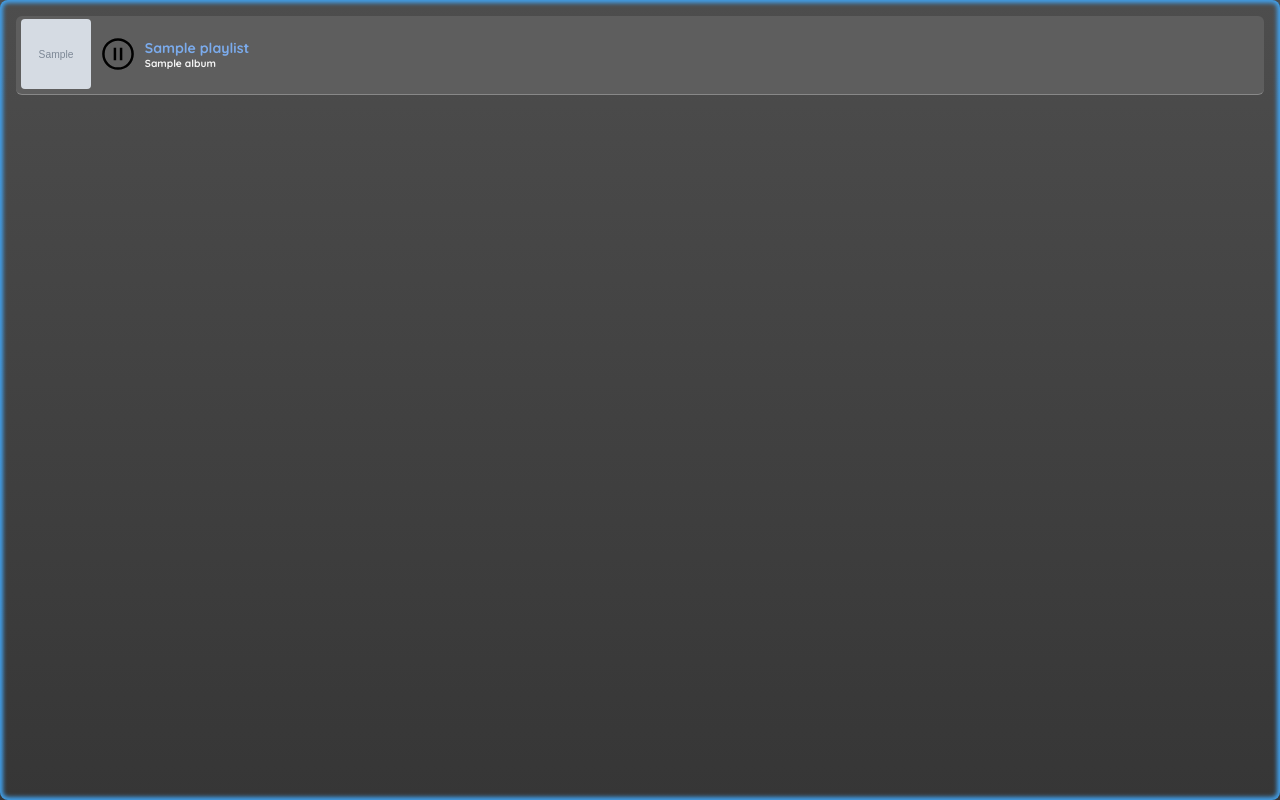
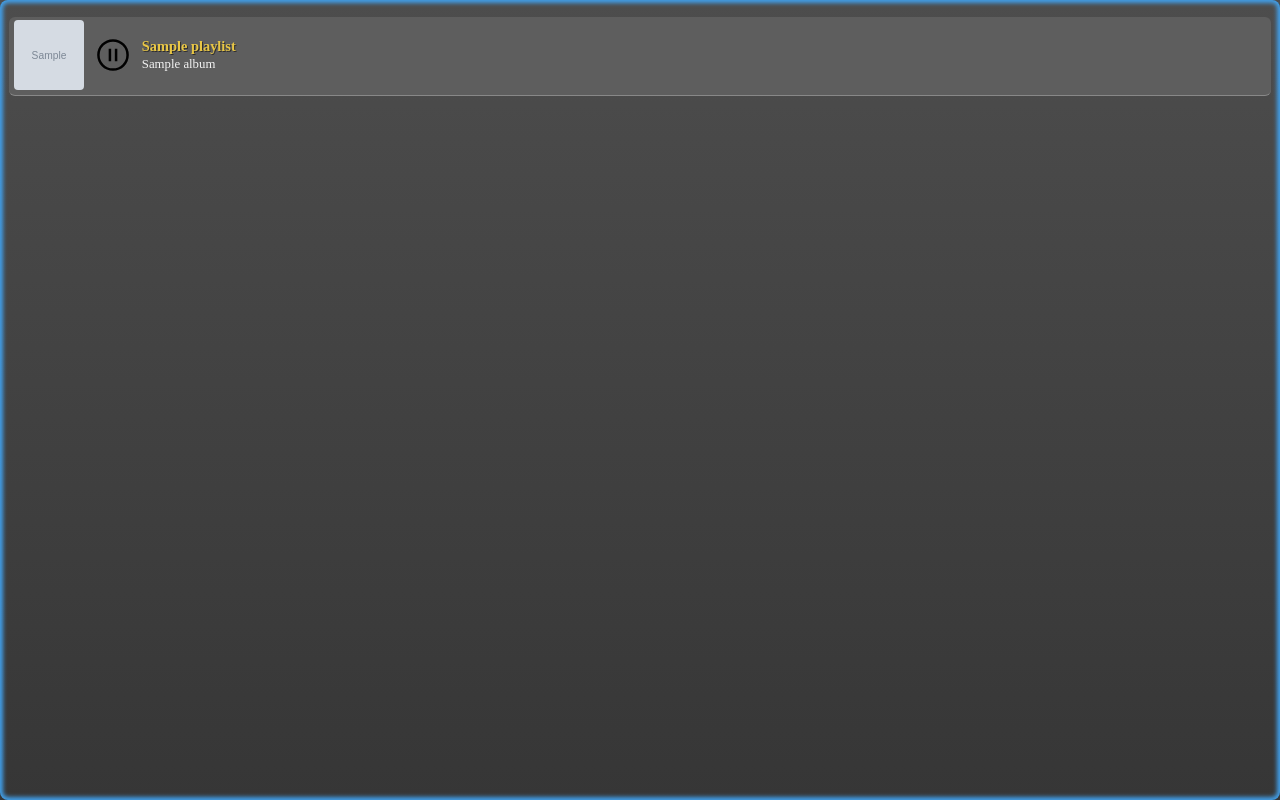
Before and after one commit to vit-posmourny/Playlist, a PHP site: template Views/partials/playlist.php in a window 1280 px wide. Run offline with PHP 8.4, Linux system fonts and the light colour scheme; the template is opened without the code that fills it: most values are stand-ins (such as "Sample title", 1, 10 or a date in 2020); grey boxes marked "Sample" are stand-in pictures.

Commit message:
spravil cas, lepsi clipping praveho nav panelu

```diff
--- a/Views/css/main-styles.css
+++ b/Views/css/main-styles.css
@@ -20,6 +20,7 @@ body {
     width: 100vw;
     margin: 0;
     background-color: #262626;
+    overflow: hidden;
 }
 
 
@@ -90,9 +91,10 @@ body {
 
 
 .nav-right {
+    display: flex;
+    flex-direction: column;
     width: 30vw;
     background-color: #5e5e5e;
-    clip-path: content-box;
     background: var(--background-main);
 }
 
--- a/Views/css/playlist-styles.css
+++ b/Views/css/playlist-styles.css
@@ -12,72 +12,48 @@
     border-radius: 4px;
 }
 
-.list {
-    margin: 0 ;
-    padding: 0 ;
-    list-style-type: none ;
-}
-.flex {
-    display: flex ;
-    align-items: center ;
-    justify-content: space-between ;
-}
 
-.uppercase{
-    text-transform: uppercase ;
-}
-
-
-.player__img {
+.playlist-img {
     height: 70px;
     width: 70px;
 }
 
-.list_play_icon {
+.list-play-icon {
     min-height: var(--size-play-button);
 }
 
 
-.list_play_icon:hover {
+.list-play-icon:hover {
     cursor: pointer;
 }
 
-
-.list_play_button {
-    display: flex;
-    justify-content: center;
-    align-items: center;
-    border-radius: var(--size-play-button);
-    width: var(--size-play-button);
-    height: var(--size-play-button);
-    visibility: hidden;
-}
-
-
-.player__title {
-    font-size: .8em ;
-    font-weight: bold ;
-    color: #f6f6f6;
-}
-
-
-.player__playlist {
+.playlist-main {
     display: flex;
     flex-direction: column;
     flex-shrink: 1;
     height: 100% ;
     padding-block: 1rem;
-    padding-inline: 1rem;
+    padding-inline: 0.5rem;
     font-family: 'Quicksand', sans-serif ;
     border-radius: 0.5rem;
     box-shadow: inset 0 0 4px 3px #42A1ECFF;
-    overflow: hidden;
+    overflow-x: hidden;
+}
 
+
+.mask {
+    mask-clip: fill-box;
+}
+
+.div-for-li {
+    overflow: overlay;
+    margin: 1px;
 }
 
 /*celý kontent <li>*/
-.player__song {
-    gap: 0 7px ;
+.playlist-item {
+    box-sizing: content-box;
+    gap: 0 9px ;
     display: flex;
     align-items: center;
     margin-bottom: .5em ;
@@ -85,20 +61,62 @@
     border-bottom: .1em solid #d8d8d859 ;
     border-radius: 6px;
     background-color: #5e5e5e;
+    overflow: hidden;
+}
+
+.song-text-area {
+    display: flex;
+    flex-direction: column;
+}
+
+.inlineFlex {
+    display: flex;
+    justify-content: space-between;
+    width: 200px;
+}
+
+.track-name {
+    font-size: 0.9em ;
+    color: #e8c645;
+    font-family: "Franklin Gothic Book";
+    text-shadow: 1px 1px #2d2c2c;
+}
+
+table {
+    white-space: nowrap;
+    width: 240;
+}
+
+td {
+    border-color: #006DBC;
+}
+
+.td-title {
+    font-size: 0.8em ;
+    color: #f3f3f3;
+    font-family: "Franklin Gothic Book";
+    margin-top: 2px;
 }
 
 
-.player__track-name {
-    font-size: 1.1em ;
-    color: #7babec;
+.td-track-time {
+    margin-left: 25px;
+    margin-top: 2px;
+    font-size: .7em ;
+    color: #f3f3f3;
+    height: fit-content ;
+    align-self: flex-end;
+    font-family: system-ui;
+    color: #42A1EC;
+    letter-spacing: 1px;
 }
 
-
-.player__track-time {
-    margin-left: 25px;
-    font-size: .8em ;
-    font-weight: bold ;
-    color: #F6F6F6FF ;
-    height: fit-content ;
-    align-self: flex-end ;
+ul {
+    display: block;
+    list-style-type: none;
+    margin-block-start:0em;
+    margin-block-end:0em;
+    margin-inline-start: 0px;
+    margin-inline-end: 0px;
+    padding-inline-start: 0px;
 }
--- a/Views/js/audio_track_driver.js
+++ /dev/null
@@ -1,3 +0,0 @@
-let audio = document.getElementById('myAudio');
-
-audio.setAttribute('src', $playlist['track_path']);
--- a/Views/partials/playlist.php
+++ b/Views/partials/playlist.php
@@ -3,32 +3,47 @@
 $playicon = "\Playlist\images\pause_circle_FILL0_wght300_GRAD0_opsz24.svg";
 $index = 0;
 
-echo '<ul class="player__playlist list">';
+echo '<ul class="playlist-main mask">
+
+        <div class="div-for-li">';
+
 
 foreach ($playlist as $song)
 {
+    echo '
+        <li class="playlist-item">
 
-    echo '
-        <li class="player__song">
+            <audio id="myAudio'.$index.'" ontimeupdate="updateTrackTime(this)" class="state_pause audio_class"
 
-            <audio id="myAudio'.$index.'" ontimeupdate="getCurrTime()" class="state_pause audio_class" src="'.$song['track_path'].'"></audio>
+                    src="'.$song['track_path'].'">
 
-            <img class="player__img img" src="'.$song['img_path'].'" alt="cover">
+            </audio>
 
-            <img id="'.$index.'" class="list_play_icon" onclick="getElementId(event)"  src="'.$playicon.'" data-track-path="'.$song['track_path'].' alt="play-icon">
+            <img class="playlist-img img" src="'.$song['img_path'].'" alt="cover">
 
-            <p class="player__context">
+            <img id="'.$index.'" class="list-play-icon" onclick="getElementId(event)"
 
-                <b class="player__track-name">'.$song['track_name'].'</b>
-                <span class="flex">
-                        <span class="player__title">'.$song['album'].'</span>
-                        <span id="id-tracktime'.$index.'" class="player__track-time"></span>
-                </span>
-            </p>
+                    src="'.$playicon.'" data-track-path="'.$song['track_path'].' alt="play-icon">
+
+            <div class="song-text-area">
+
+                <b class="track-name">'.$song['track_name'].'</b>
+
+                <div class="inlineFlex">
+
+                        <text class="td-title">'.$song['album'].'</text>
+
+                        <text id="id-tracktime'.$index.'" class="td-track-time"></text>
+
+                </div>
+
+            </div>
 
         </li>
     ';
+
     ++$index;
 }
+echo '</div>
 
-echo '</ul>';
+</ul>';
```
Also changed, not shown: Views/js/list_play_button.js (+35 -24 lines).
